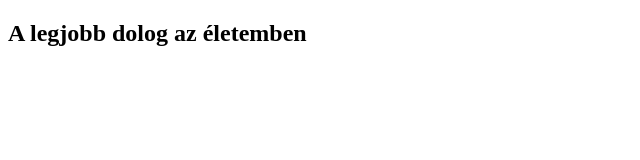
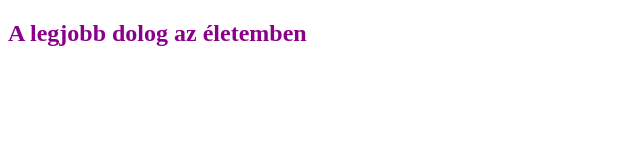
Before and after one commit to szmoni/szmoni.github.io, a plain HTML site: page mine.html in a window 1280 px wide. Shown: the whole page, without its empty margins (0-640 px from the left). Drawn offline with Linux system fonts and the light colour scheme.

Commit message:
Text coloring

```diff
--- a/mine.html
+++ b/mine.html
@@ -6,6 +6,6 @@
     <title>Egyre többet tudok</title>
 </head>
 <body>
-    <h2>A legjobb dolog az életemben</h2>
+    <h2 style= "color: darkmagenta;">A legjobb dolog az életemben</h2>
 </body>
 </html>
```
